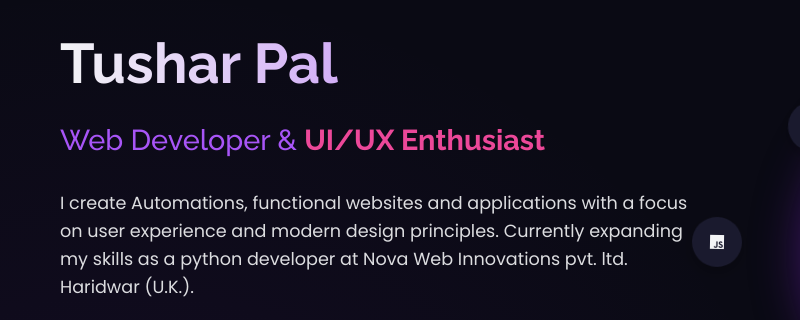
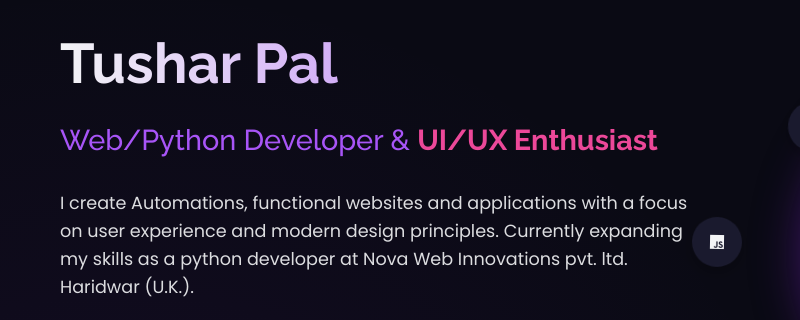
Before and after one commit to Tush6396/MyPortfolio, a plain HTML site: page index.html in a window 1280 px wide. Shown: the part 156-476 px from the top of the page, 0-800 px from the left. Drawn offline with Linux system fonts and the light colour scheme.

Commit message:
Update title and profession in index.html

```diff
--- a/index.html
+++ b/index.html
@@ -3,7 +3,7 @@
 <head>
     <meta charset="UTF-8">
     <meta name="viewport" content="width=device-width, initial-scale=1.0">
-    <title>Tushar Pal | Web Developer</title>
+    <title>Tushar Pal | Python Developer & Web Developer</title>
     <link rel="stylesheet" href="https://cdnjs.cloudflare.com/ajax/libs/font-awesome/6.4.0/css/all.min.css">
     <link href="https://fonts.googleapis.com/css2?family=Poppins:wght@300;400;500;600;700&family=Raleway:wght@300;400;500;600;700&display=swap" rel="stylesheet">
     <style>
@@ -855,7 +855,7 @@
             <div class="hero-content">
                 <div class="hero-text">
                     <h1>Tushar Pal</h1>
-                    <h2>Web Developer & <span class="highlight">UI/UX Enthusiast</span></h2>
+                    <h2>Web/Python Developer & <span class="highlight">UI/UX Enthusiast</span></h2>
                     <p>I create Automations, functional websites and applications with a focus on user experience and modern design principles. Currently expanding my skills as a python developer at Nova Web Innovations pvt. ltd. Haridwar (U.K.).</p>
                     <div class="cta-buttons">
                         <a href="#projects" class="btn btn-primary">View My Work</a>
```
